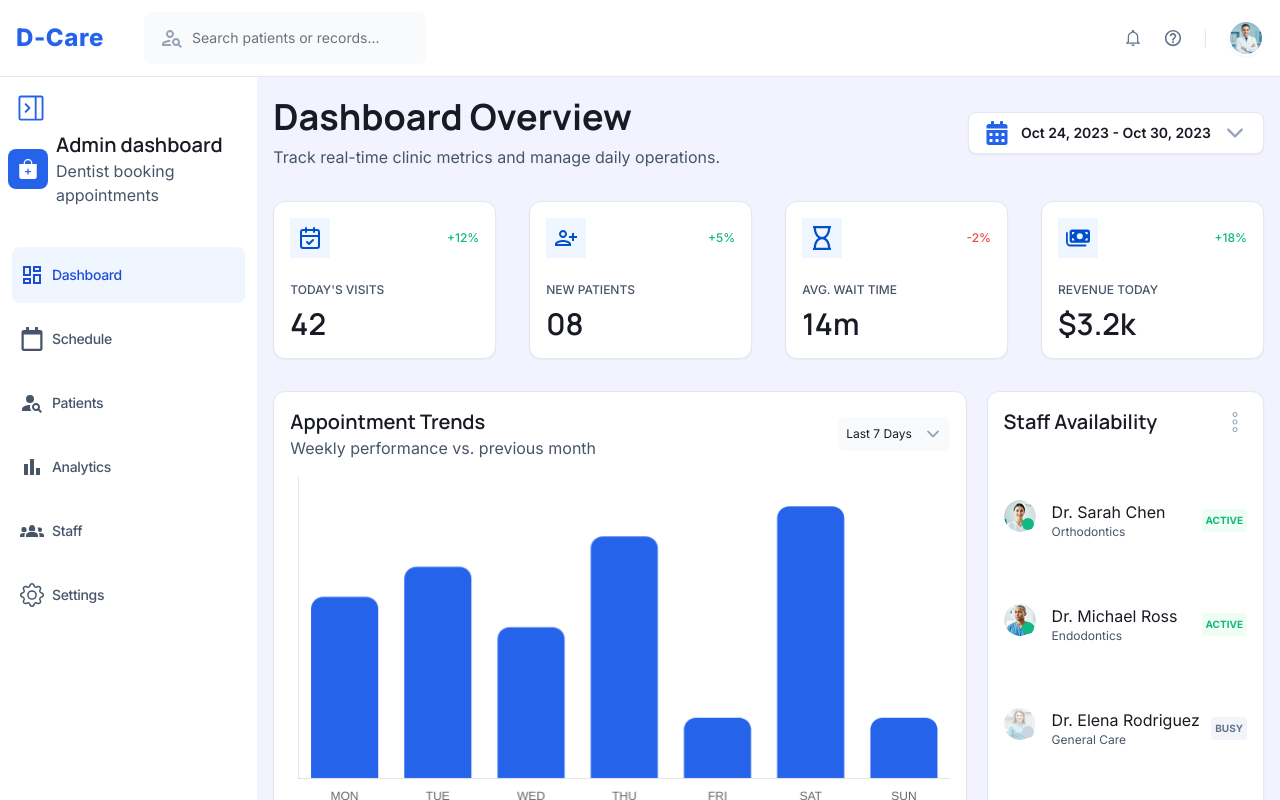
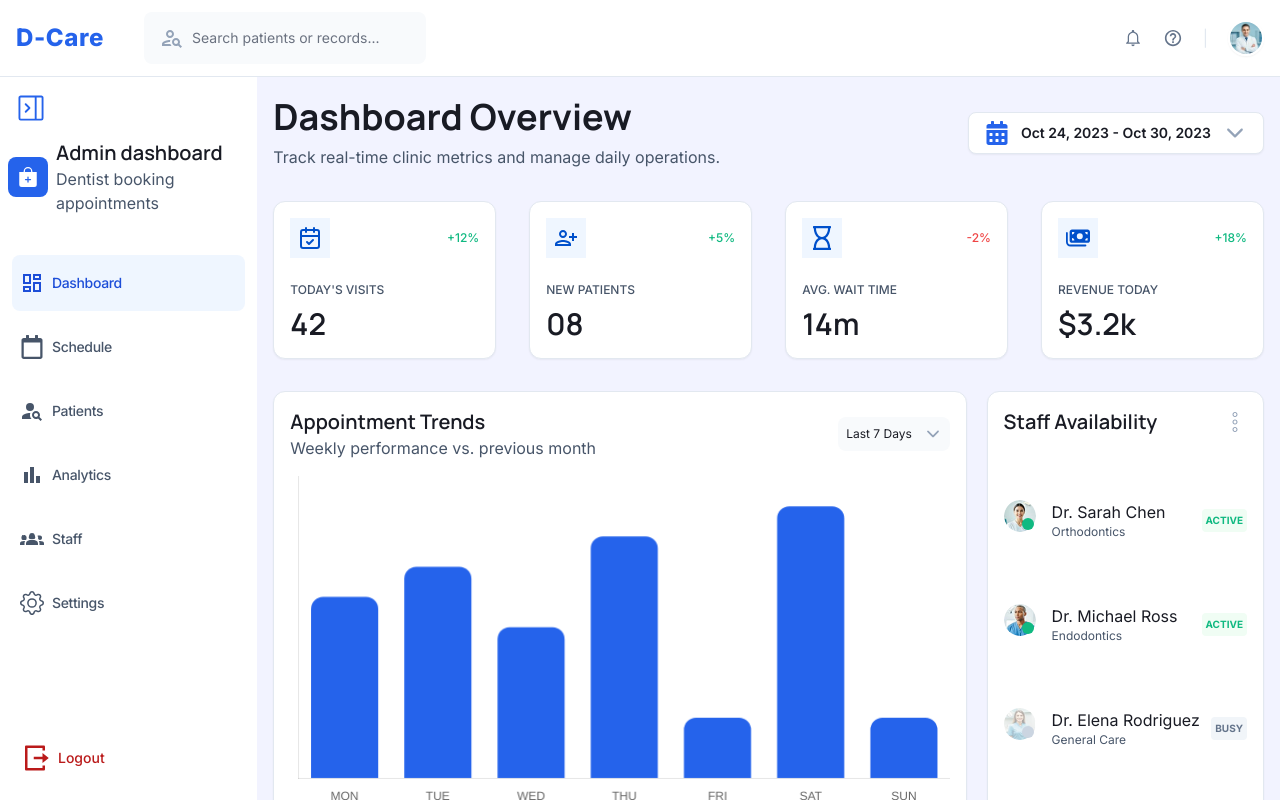
Before and after one commit to tarekelkanaria/d-care, a React (Vite) app: page /dashboard in a window 1280 px wide. Both pictures are taken after a click on the button 31 px from the left and 108 px from the top of the page. Shown: the top 800 px of the page. Built offline with nearby package versions, Linux system fonts and the light colour scheme.

Commit message:
D-Care 11-20 Add sidebar to admin dashboard

```diff
--- a/src/components/Dash/Sidebar.jsx
+++ b/src/components/Dash/Sidebar.jsx
@@ -4,6 +4,7 @@ import { MdOutlineDashboard } from "react-icons/md";
 import { FaRegCalendar } from "react-icons/fa";
 import { MdPersonSearch, MdBarChart, MdGroups2 } from "react-icons/md";
 import { GoSidebarCollapse } from "react-icons/go";
+import { RiLogoutBoxRLine } from "react-icons/ri";
 import { NavLink } from "react-router";
 import { useState } from "react";
 
@@ -49,7 +50,7 @@ export default function Sidebar() {
       <button className="p-2" onClick={() => setIsSidebarOpen(!isSidebarOpen)}>
         <GoSidebarCollapse className="text-logo text-3xl cursor-pointer" />
       </button>
-      <div className={`${isSidebarOpen ? "block" : "hidden"}`}>
+      <div className={`${isSidebarOpen ? "block" : "hidden"} py-2`}>
         <div className="flex justify-center items-center space-x-2 mb-10">
           <div className="bg-logo p-2.5 rounded-lg">
             <BsFillBagPlusFill className="text-xl text-white" />
@@ -80,6 +81,9 @@ export default function Sidebar() {
             </NavLink>
           ))}
         </nav>
+        <button className="text-danger font-inter font-medium text-sm tracking-normal mt-24 flex items-center w-full px-3 py-4 cursor-pointer hover:bg-red-200 rounded-lg">
+          <RiLogoutBoxRLine className="text-danger text-3xl mr-2" /> Logout
+        </button>
       </div>
     </aside>
   );
--- a/src/index.css
+++ b/src/index.css
@@ -30,6 +30,7 @@
   --color-highlight: #6ff7ee;
   --color-highlight-text: #00716b;
   --color-logo-text: #1d4ed8;
+  --color-danger: #ba1a1a;
 
   --color-cta: #0066ff;
   --bg-bob: #dae1ff;
```
